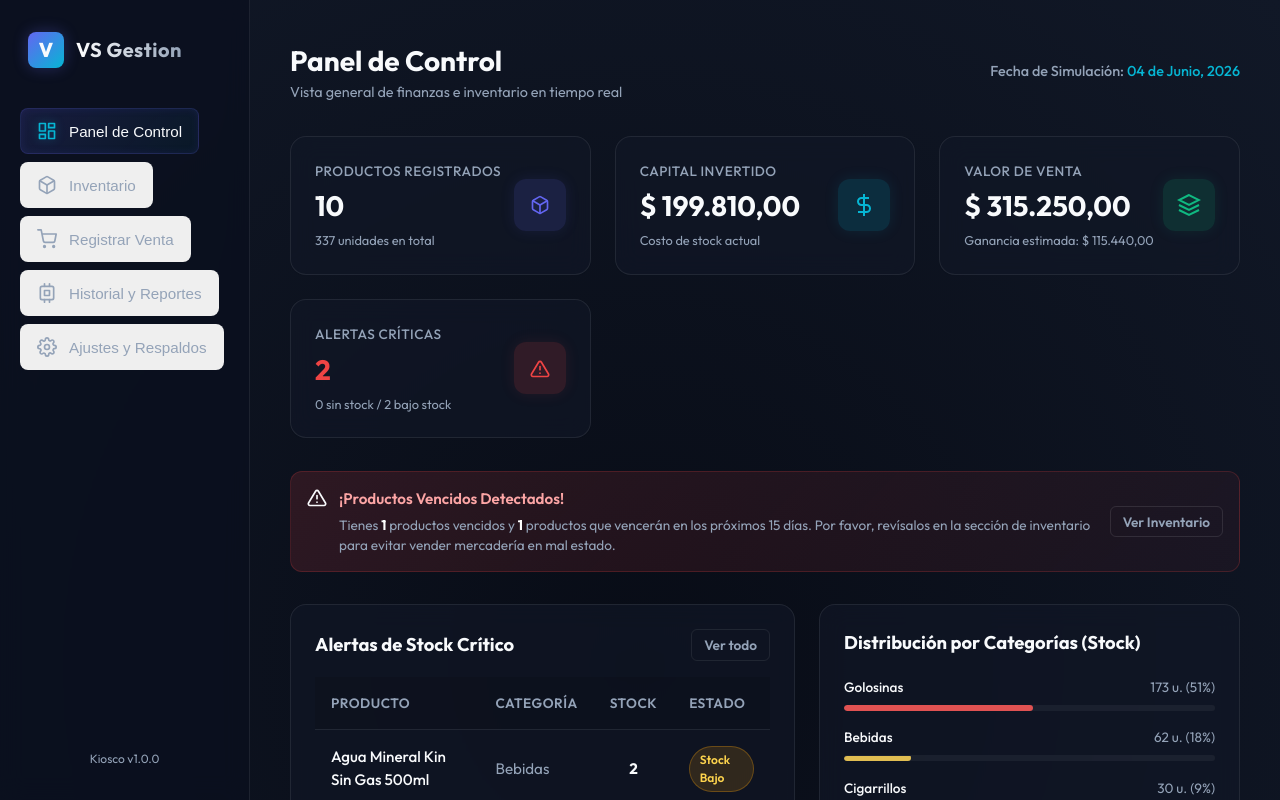
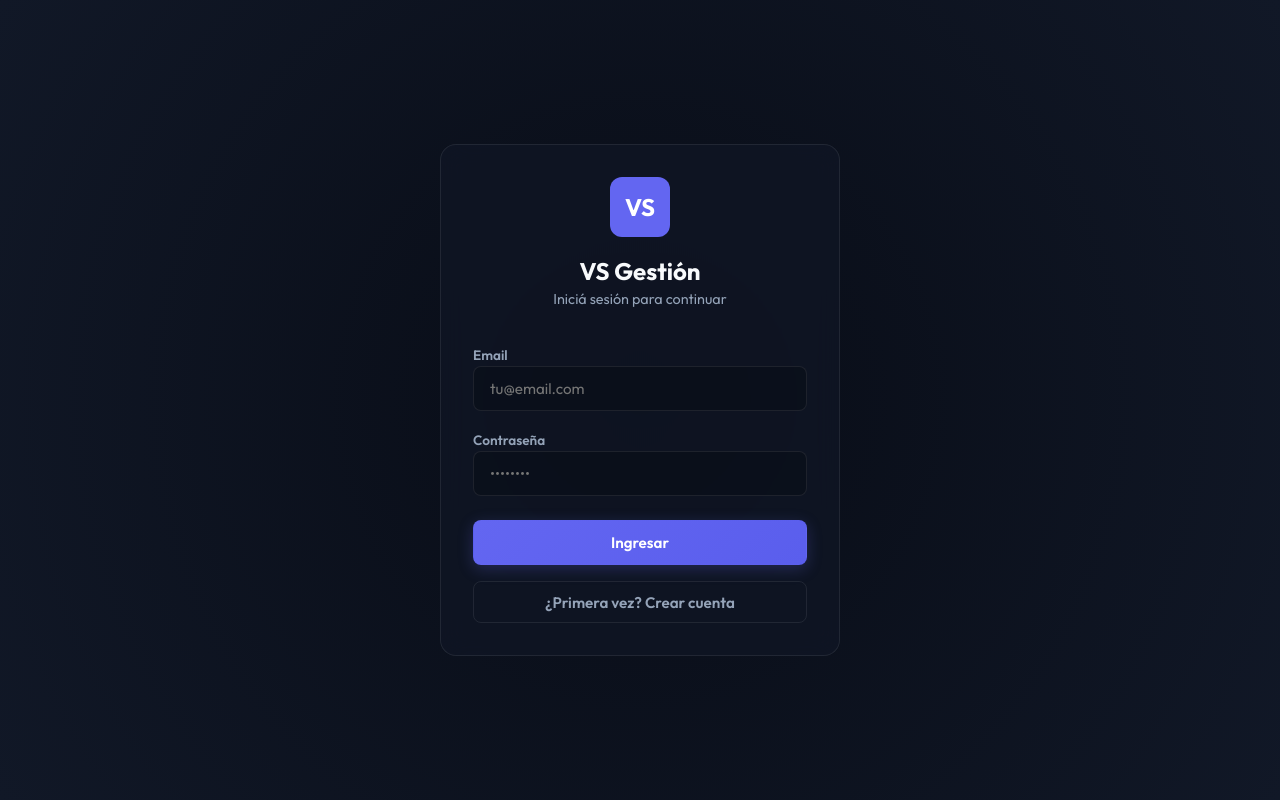
Before and after one commit to fotografiavictorsilva-alt/kiosco-stock, a React (Vite) app: page / in a window 1280 px wide. Shown: the top 800 px of the page. Built offline with nearby package versions, Linux system fonts and the light colour scheme.

Commit message:
agregar login con Supabase

```diff
--- a/package.json
+++ b/package.json
@@ -10,6 +10,7 @@
     "preview": "vite preview"
   },
   "dependencies": {
+    "@supabase/supabase-js": "^2.107.0",
     "react": "^19.2.6",
     "react-dom": "^19.2.6"
   },
--- a/src/App.jsx
+++ b/src/App.jsx
@@ -1,5 +1,6 @@
 import React, { useState, useEffect } from 'react';
-import { db } from './utils/db';
+import { supabase } from './supabase';
+import Login from './components/Login';import { db } from './utils/db';
 import { CLIENT_CONFIG } from './config';
 import Dashboard from './components/Dashboard';
 import Inventory from './components/Inventory';
@@ -97,7 +98,21 @@ export default function App() {
   const [activeTab, setActiveTab] = useState('dashboard');
   const [refreshTrigger, setRefreshTrigger] = useState(0);
   const [toast, setToast] = useState({ message: '', type: 'success', visible: false });
+  const [session, setSession] = useState(null);
+  const [loadingAuth, setLoadingAuth] = useState(true);
 
+  useEffect(() => {
+    supabase.auth.getSession().then(({ data: { session } }) => {
+      setSession(session);
+      setLoadingAuth(false);
+    });
+    supabase.auth.onAuthStateChange((_event, session) => {
+      setSession(session);
+    });
+  }, []);
+
+  if (loadingAuth) return <div style={{ minHeight: '100vh', display: 'flex', alignItems: 'center', justifyContent: 'center', background: 'var(--bg-primary)', color: 'white' }}>Cargando...</div>;
+  if (!session) return <Login />;
   // Inicializar base de datos y configurar tema visual al montar la app
   useEffect(() => {
     db.init();
@@ -209,10 +224,17 @@ export default function App() {
         </nav>
 
         <div className="sidebar-footer">
-          <div style={{ fontSize: '0.75rem', color: 'var(--text-secondary)', textAlign: 'center' }}>
-            Kiosco v1.0.0
-          </div>
-        </div>
+  <div style={{ fontSize: '0.75rem', color: 'var(--text-secondary)', textAlign: 'center', marginBottom: '0.5rem' }}>
+    VS Gestión v1.0.0
+  </div>
+  <button
+    className="btn btn-ghost"
+    onClick={() => supabase.auth.signOut()}
+    style={{ width: '100%', fontSize: '0.8rem' }}
+  >
+    Cerrar sesión
+  </button>
+</div>
       </aside>
 
       {/* Contenido Principal */}
--- /dev/null
+++ b/src/components/Login.jsx
@@ -0,0 +1,95 @@
+import React, { useState } from 'react';
+import { supabase } from '../supabase';
+
+export default function Login() {
+  const [email, setEmail] = useState('');
+  const [password, setPassword] = useState('');
+  const [loading, setLoading] = useState(false);
+  const [error, setError] = useState('');
+  const [isRegister, setIsRegister] = useState(false);
+
+  const handleSubmit = async () => {
+    setLoading(true);
+    setError('');
+    try {
+      if (isRegister) {
+        const { error } = await supabase.auth.signUp({ email, password });
+        if (error) throw error;
+      } else {
+        const { error } = await supabase.auth.signInWithPassword({ email, password });
+        if (error) throw error;
+      }
+    } catch (err) {
+      setError(err.message);
+    }
+    setLoading(false);
+  };
+
+  return (
+    <div style={{
+      minHeight: '100vh', display: 'flex', alignItems: 'center',
+      justifyContent: 'center', background: 'var(--bg-primary)'
+    }}>
+      <div className="card" style={{ width: '100%', maxWidth: '400px', padding: '2rem' }}>
+        <div style={{ textAlign: 'center', marginBottom: '2rem' }}>
+          <div style={{
+            width: '60px', height: '60px', borderRadius: '12px',
+            background: 'var(--primary)', display: 'flex', alignItems: 'center',
+            justifyContent: 'center', margin: '0 auto 1rem',
+            fontSize: '1.5rem', fontWeight: 700, color: 'white'
+          }}>VS</div>
+          <h1 style={{ fontSize: '1.5rem', fontWeight: 700 }}>VS Gestión</h1>
+          <p style={{ color: 'var(--text-secondary)', fontSize: '0.9rem' }}>
+            {isRegister ? 'Crear cuenta nueva' : 'Iniciá sesión para continuar'}
+          </p>
+        </div>
+
+        {error && (
+          <div style={{
+            background: 'rgba(239,68,68,0.1)', border: '1px solid var(--danger)',
+            borderRadius: '8px', padding: '0.75rem', marginBottom: '1rem',
+            color: 'var(--danger)', fontSize: '0.875rem'
+          }}>{error}</div>
+        )}
+
+        <div style={{ display: 'flex', flexDirection: 'column', gap: '1rem' }}>
+          <div>
+            <label className="form-label">Email</label>
+            <input
+              className="form-input"
+              type="email"
+              placeholder="tu@email.com"
+              value={email}
+              onChange={e => setEmail(e.target.value)}
+            />
+          </div>
+          <div>
+            <label className="form-label">Contraseña</label>
+            <input
+              className="form-input"
+              type="password"
+              placeholder="••••••••"
+              value={password}
+              onChange={e => setPassword(e.target.value)}
+            />
+          </div>
+          <button
+            className="btn btn-primary"
+            onClick={handleSubmit}
+            disabled={loading}
+            style={{ width: '100%', padding: '0.75rem', marginTop: '0.5rem' }}
+          >
+            {loading ? 'Cargando...' : isRegister ? 'Crear cuenta' : 'Ingresar'}
+          </button>
+          <button
+            className="btn btn-ghost"
+            onClick={() => setIsRegister(!isRegister)}
+            style={{ width: '100%' }}
+          >
+            {isRegister ? '¿Ya tenés cuenta? Iniciá sesión' : '¿Primera vez? Crear cuenta'}
+          </button>
+        </div>
+      </div>
+    </div>
+  );
+}
--- /dev/null
+++ b/src/supabase.js
@@ -0,0 +1,6 @@
+import { createClient } from '@supabase/supabase-js'
+
+const SUPABASE_URL = 'https://dxdpicrfjkdmliyyouwo.supabase.co'
+const SUPABASE_KEY = 'sb_publishable_DIGIR2ZOZrdutHtQx67cyQ_1x3pVrrh'
+
+export const supabase = createClient(SUPABASE_URL, SUPABASE_KEY)
```
Also changed, not shown: 1 other file (tests, documents, lock files or other folders).
